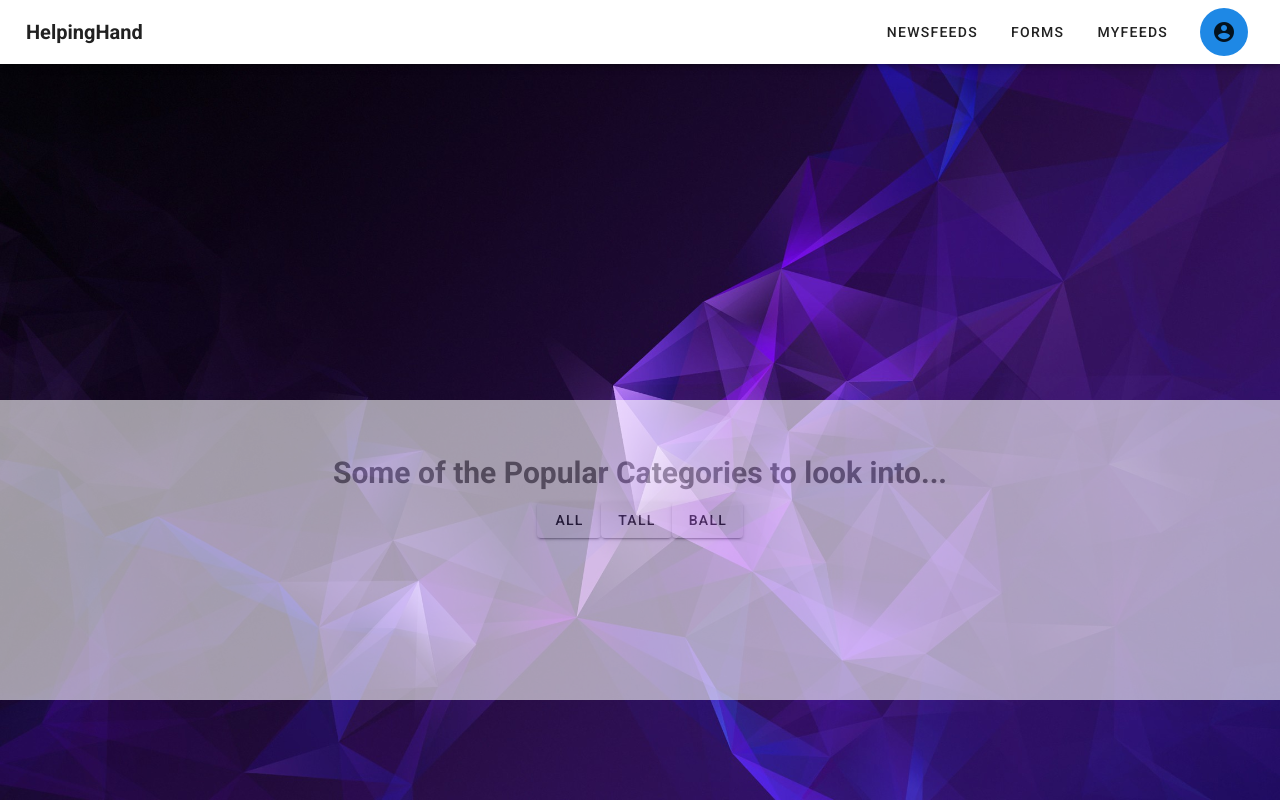
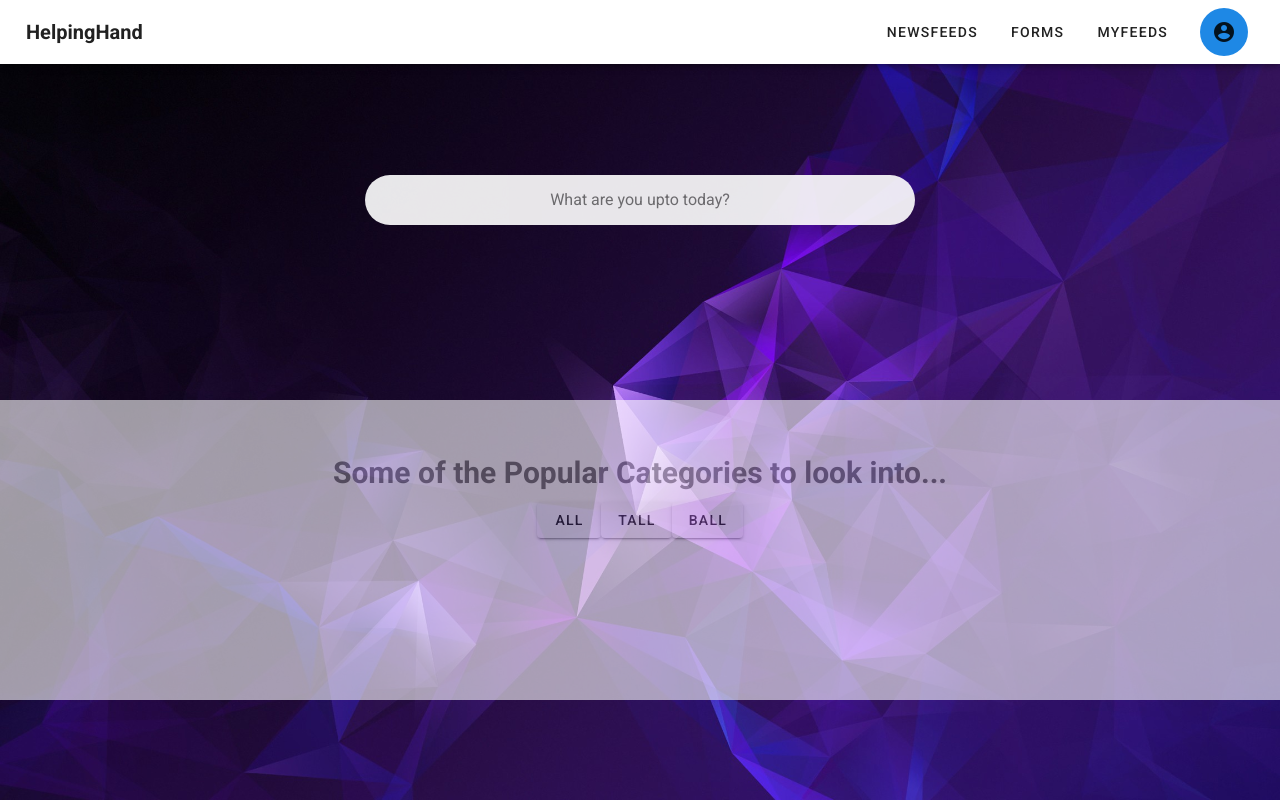
Before and after one commit to Sarthak-Jha/codiecon2k19frontend, a Vue app: page / in a window 1280 px wide. Shown: the top 800 px of the page. Built offline with nearby package versions, Linux system fonts and the light colour scheme.

Commit message:
Search on landing page

```diff
--- a/src/pages/LandingPage.vue
+++ b/src/pages/LandingPage.vue
@@ -2,7 +2,7 @@
     <main>
         <div class="parallax">
             <section class="welcome">
-                <input class="search" type="text" placeholder="What are you upto today?">
+                <input class="welcome__search" type="text" placeholder="What are you upto today?">
             </section>
             <section class="paragraph">
                 Some of the Popular Categories to look into...
@@ -29,7 +29,7 @@
     }
 </script>
 
-<style scoped>
+<style lang="scss" scoped>
     .parallax {
         /* The image used */
         background-image: url("../assets/low_poly_smoke_purple-2560x1440.jpg");
@@ -43,15 +43,23 @@
         background-size: cover;
     }
     .welcome {
+        display: flex;
+        justify-content: center;
+        align-items: center;
         min-height: 400px;
-    }
-    .search {
-        color: #777;
-        opacity: 0.6;
-        background-color: #ffffff;
-        filter: alpha(opacity=60);
-        text-align:center;
-        min-height: 50px;
+        &__search {
+             color: #777;
+             opacity: 0.9;
+             background-color: #ffffff;
+             filter: alpha(opacity=60);
+             text-align:center;
+             min-height: 50px;
+             width: 550px;
+             border-radius: 30px;
+             outline: none;
+             font-size: medium;
+            padding: 10px;
+         }
     }
     .paragraph {
         color: #777;
```
